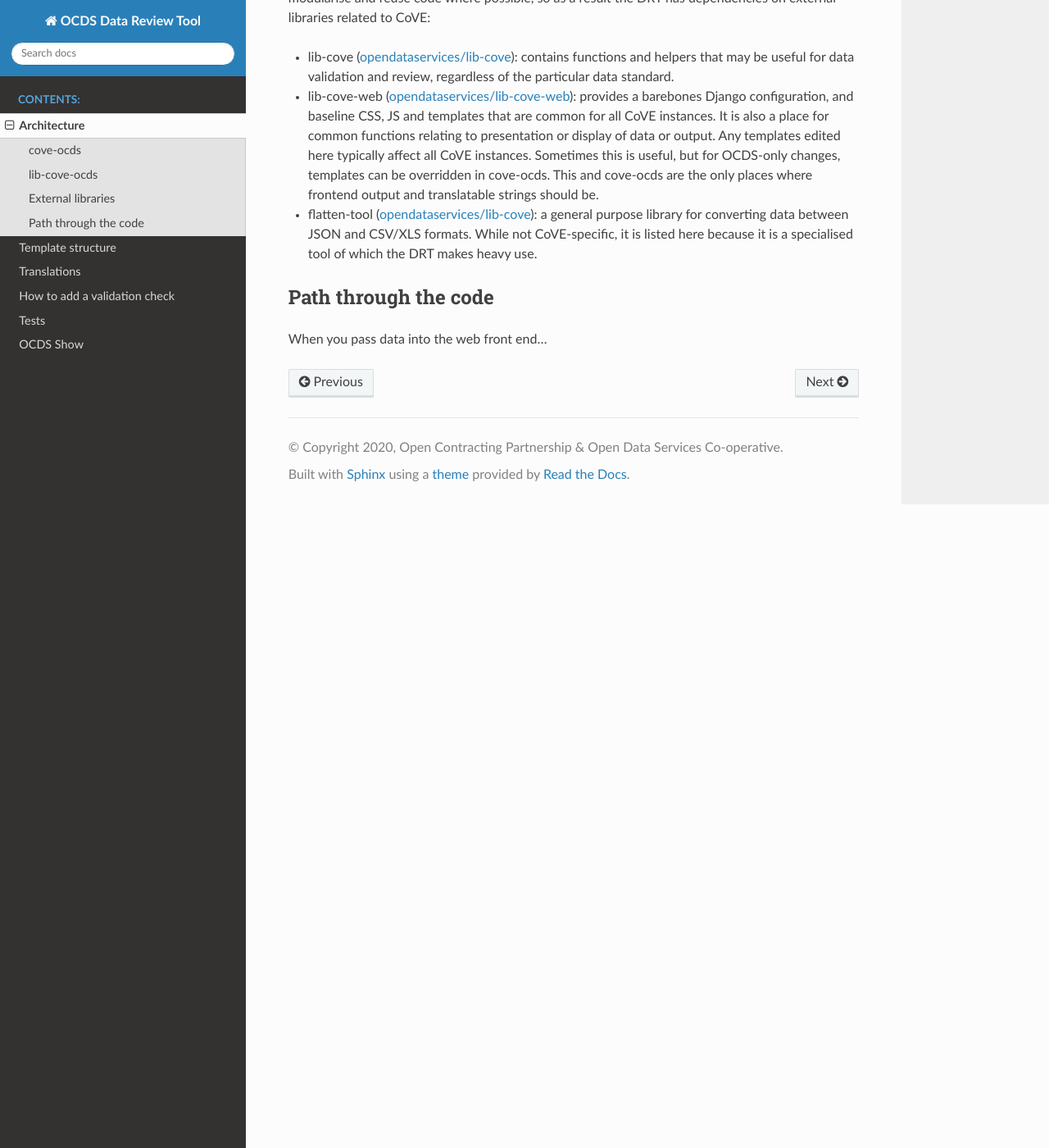
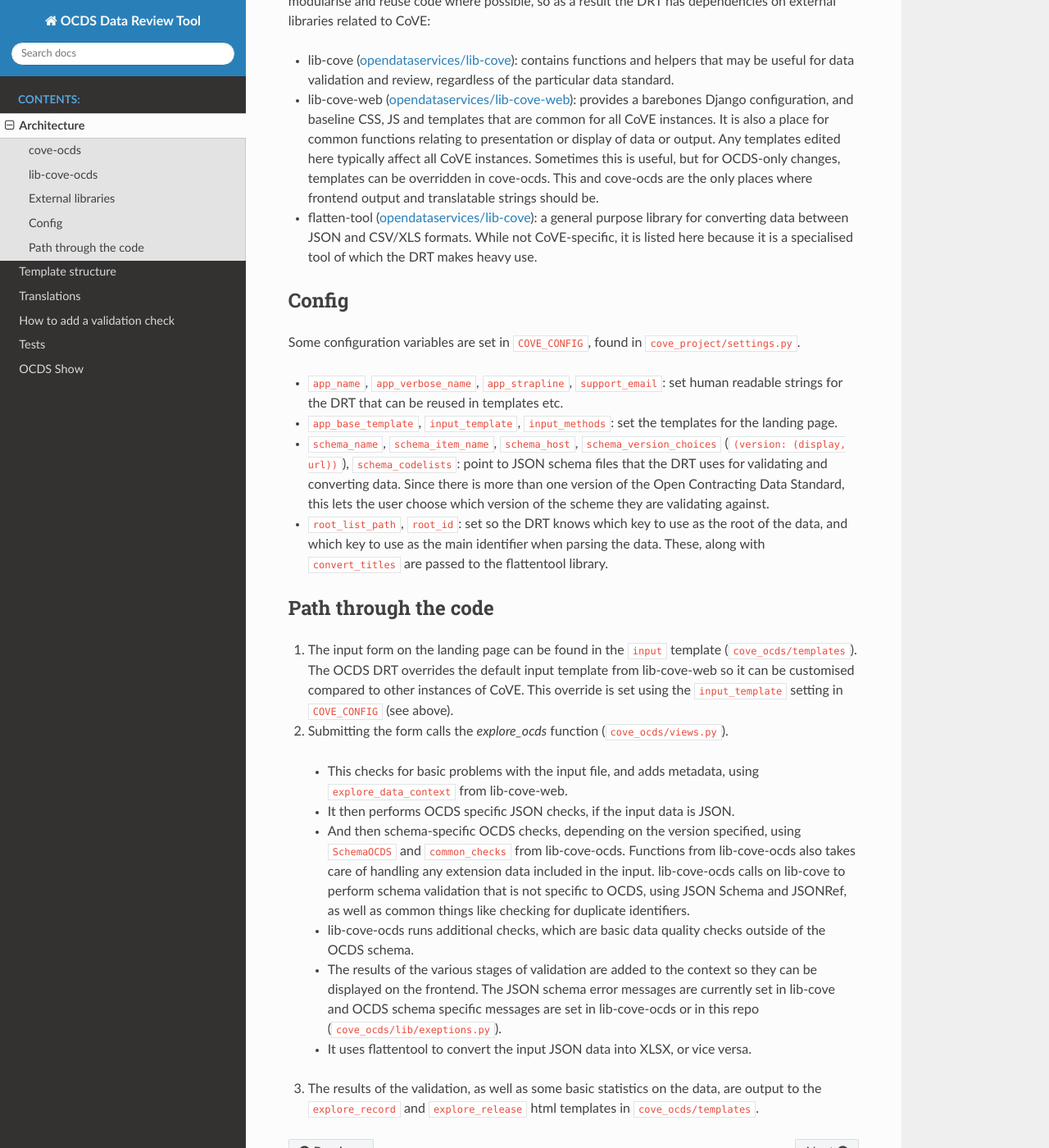
Before and after one commit to spendnetwork/silvereye, a Sphinx documentation site: the page built from docs/architecture.rst, in a window 1280 px wide and 1400 px high, scrolled down 918 px. Shown: the whole window at 82% size. Built offline with Sphinx 7.4.7 and the Read the Docs theme 2.0.0, drawn with Linux system fonts in a browser that asks for light colours; some of the changed text lies outside the part shown.

Commit message:
Add config and code path guides

```diff
--- a/docs/architecture.rst
+++ b/docs/architecture.rst
@@ -9,13 +9,13 @@
 cove-ocds
 ---------
 
-cove_ocds/lib contains OCDS data specific exceptions (errors generated by invalid data or input), as well as additional functions for OCDS Show (the JavaScript data explorer).
+``cove_ocds/lib`` contains OCDS data specific exceptions (errors generated by invalid data or input), as well as additional functions for OCDS Show (the JavaScript data explorer).
 
-cove_ocds also contains fixtures for testing, and the tests themselves; templates and related static files; code for the CLI version of the DRT; and locale files for translations.
+``cove_ocds/`` also contains fixtures for testing, and the tests themselves; templates and related static files; code for the CLI version of the DRT; and locale files for translations.
 
-cove_ocds/views.py does most of the heavy lifting of taking an input file from the web interface and carrying out the various validation checks and conversions, then piping the output back to the right templates.
+``cove_ocds/views.py`` does most of the heavy lifting of taking an input file from the web interface and carrying out the various validation checks and conversions, then piping the output back to the right templates.
 
-cove_project contains the Django components (settings, URL paths, server).
+``cove_project/`` contains the Django components (settings, URL paths, server).
 
 
 lib-cove-ocds
@@ -32,7 +32,26 @@
 * lib-cove-web (`opendataservices/lib-cove-web <https://github.com/opendataservices/lib-cove-web>`_): provides a barebones Django configuration, and baseline CSS, JS and templates that are common for all CoVE instances. It is also a place for common functions relating to presentation or display of data or output. Any templates edited here typically affect all CoVE instances. Sometimes this is useful, but for OCDS-only changes, templates can be overridden in cove-ocds. This and cove-ocds are the only places where frontend output and translatable strings should be.
 * flatten-tool (`opendataservices/lib-cove <https://github.com/opendataservces/flatten-tool>`_): a general purpose library for converting data between JSON and CSV/XLS formats. While not CoVE-specific, it is listed here because it is a specialised tool of which the DRT makes heavy use.
 
+Config
+------
+
+Some configuration variables are set in ``COVE_CONFIG``, found in ``cove_project/settings.py``.
+
+* ``app_name``, ``app_verbose_name``, ``app_strapline``, ``support_email``: set human readable strings for the DRT that can be reused in templates etc.
+* ``app_base_template``, ``input_template``, ``input_methods``: set the templates for the landing page.
+* ``schema_name``, ``schema_item_name``, ``schema_host``, ``schema_version_choices`` (``(version: (display, url))``), ``schema_codelists``: point to JSON schema files that the DRT uses for validating and converting data. Since there is more than one version of the Open Contracting Data Standard, this lets the user choose which version of the scheme they are validating against.
+* ``root_list_path``, ``root_id``: set so the DRT knows which key to use as the root of the data, and which key to use as the main identifier when parsing the data. These, along with ``convert_titles`` are passed to the flattentool library.
+
+
 Path through the code
 ---------------------
 
-When you pass data into the web front end...
+1. The input form on the landing page can be found in the ``input`` template (``cove_ocds/templates``). The OCDS DRT overrides the default input template from lib-cove-web so it can be customised compared to other instances of CoVE. This override is set using the ``input_template`` setting in ``COVE_CONFIG`` (see above).
+2. Submitting the form calls the `explore_ocds` function (``cove_ocds/views.py``).
+  * This checks for basic problems with the input file, and adds metadata, using ``explore_data_context`` from lib-cove-web.
+  * It then performs OCDS specific JSON checks, if the input data is JSON.
+  * And then schema-specific OCDS checks, depending on the version specified, using ``SchemaOCDS`` and ``common_checks`` from lib-cove-ocds. Functions from lib-cove-ocds also takes care of handling any extension data included in the input. lib-cove-ocds calls on lib-cove to perform schema validation that is not specific to OCDS, using JSON Schema and JSONRef, as well as common things like checking for duplicate identifiers.
+  * lib-cove-ocds runs additional checks, which are basic data quality checks outside of the OCDS schema.
+  * The results of the various stages of validation are added to the context so they can be displayed on the frontend. The JSON schema error messages are currently set in lib-cove and OCDS schema specific messages are set in lib-cove-ocds or in this repo (``cove_ocds/lib/exeptions.py``).
+  * It uses flattentool to convert the input JSON data into XLSX, or vice versa.
+3. The results of the validation, as well as some basic statistics on the data, are output to the ``explore_record`` and ``explore_release`` html templates in ``cove_ocds/templates``.
```
